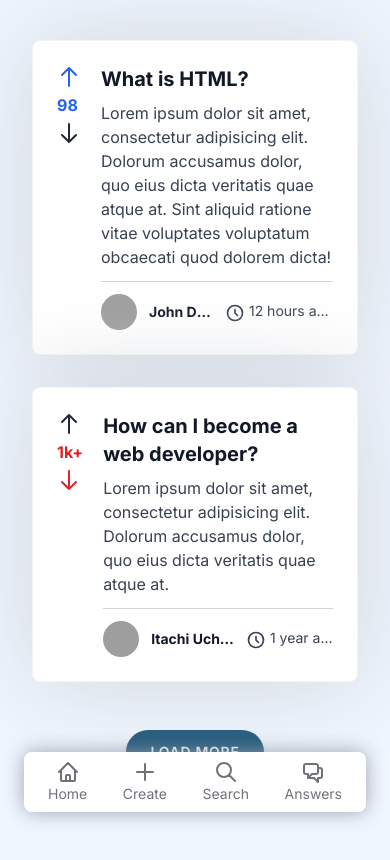
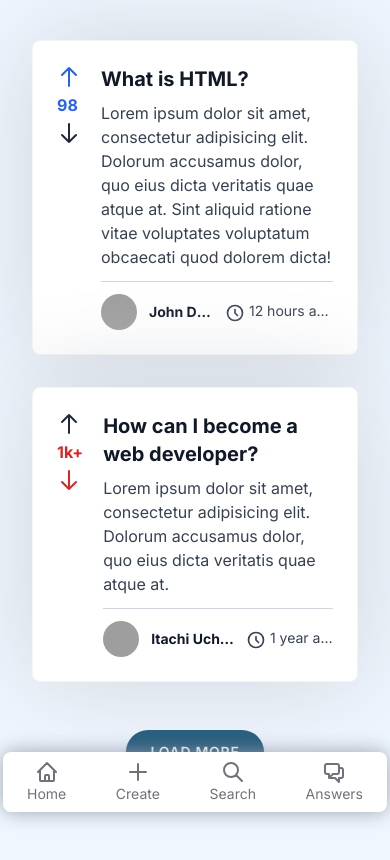
Before and after one commit to Akash3444/studentocean, a website: page community.html in a window 390 px wide. Drawn offline with nearby package versions, Linux system fonts and the light colour scheme; files that its build step writes are made by us from their sources; grey boxes are pictures that could not be loaded.

Commit message:
remove horizontal space

```diff
--- a/community.html
+++ b/community.html
@@ -347,7 +347,7 @@
     </div>
 
     <nav
-      class="bottom-nav md:hidden max-w-sm fixed inset-x-6 mx-auto bottom-8 bg-white rounded-lg px-6 py-2"
+      class="bottom-nav md:hidden max-w-sm fixed inset-x-0 mx-auto bottom-8 bg-white rounded-lg px-6 py-2"
     >
       <ul class="flex items-center justify-between">
         <li class="text-zinc-500">
```
